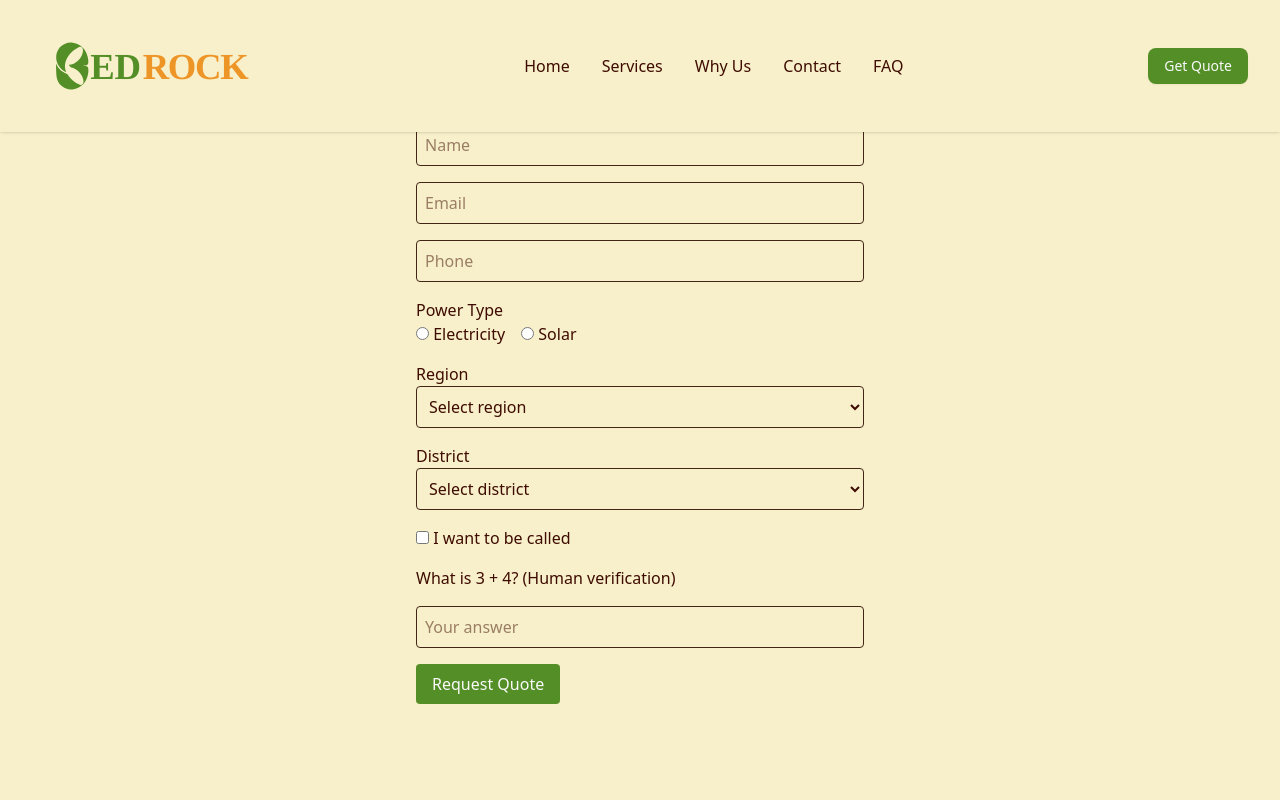
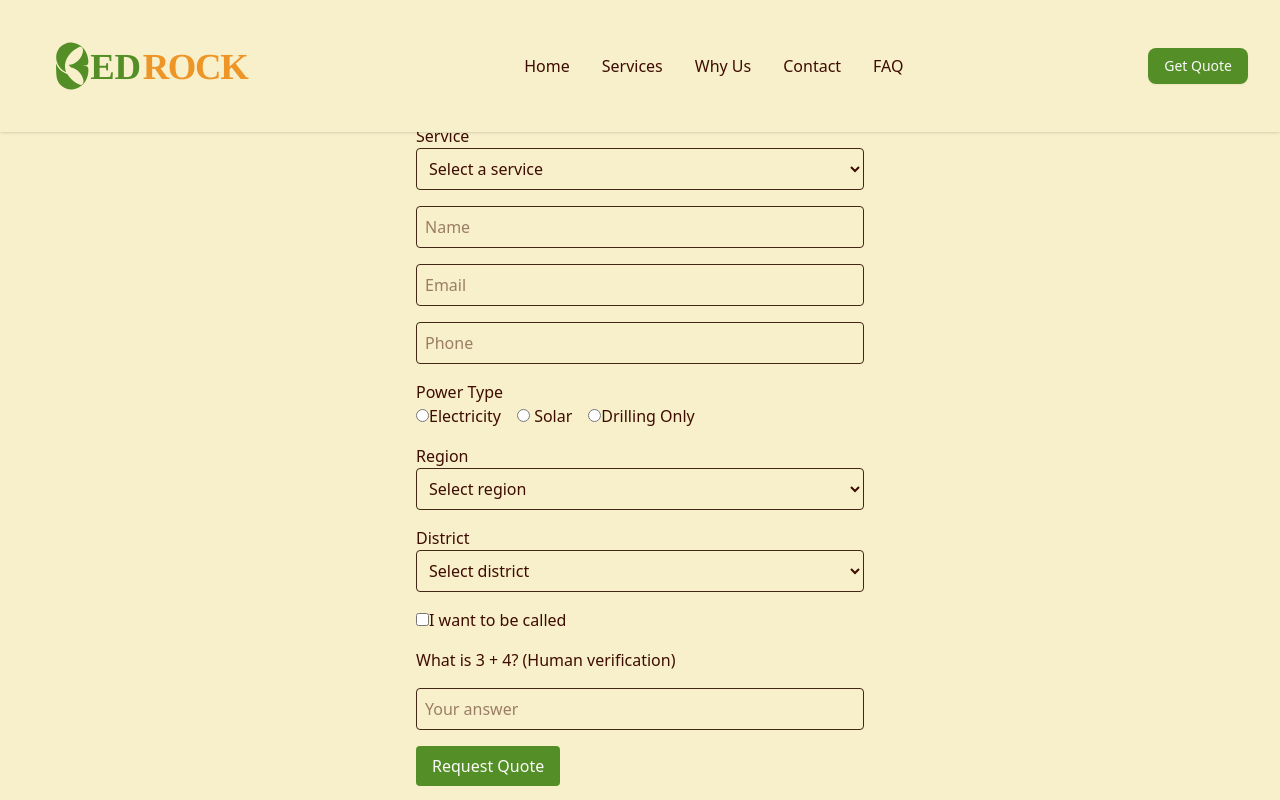
Before and after one commit to promptermax/bedrock, a React (Vite) app: page /get-a-quote in a window 1280 px wide. Built offline with nearby package versions, Linux system fonts and the light colour scheme.

Commit message:
Add service and tank size selection fields to the GetAQuoteForm.

```diff
--- a/src/components/GetAQuoteForm.jsx
+++ b/src/components/GetAQuoteForm.jsx
@@ -9,12 +9,30 @@ const regions = [
   { name: 'Upper River', districts: ['Basse', 'Wuli East', 'Wuli West'] },
 ];
 
+const services = [
+  'Borehole Drilling',
+  'Water Filtration Installation',
+  'Maintenance & After-Service',
+];
+
+const tankSizes = [
+  '500 liters',
+  '1000 liters',
+  '2000 liters',
+  '3000 liters',
+  '4000 liters',
+  '5000 liters',
+  '10000 liters',
+];
+
 const GetAQuoteForm = () => {
   const [form, setForm] = useState({
     name: '',
     email: '',
     phone: '',
+    service: '',
     power: '',
+    tankSize: '',
     region: '',
     district: '',
     wantCall: false,
@@ -45,7 +63,19 @@ const GetAQuoteForm = () => {
     setError('');
     setSuccess(true);
     console.log('Quote form submitted:', form);
-    setForm({ name: '', email: '', phone: '', power: '', region: '', district: '', wantCall: false, callTime: '', human: '' });
+    setForm({
+      name: '',
+      email: '',
+      phone: '',
+      service: '',
+      power: '',
+      tankSize: '',
+      region: '',
+      district: '',
+      wantCall: false,
+      callTime: '',
+      human: ''
+    });
   };
 
   const selectedRegion = regions.find(r => r.name === form.region);
@@ -55,6 +85,25 @@ const GetAQuoteForm = () => {
       <h2 className="text-xl font-bold text-card-foreground">Get a Quote</h2>
       {error && <div className="text-destructive">{error}</div>}
       {success && <div className="text-accent">Thank you for your request!</div>}
+
+      <div>
+        <label className="block font-medium text-card-foreground">Service</label>
+        <select
+          name="service"
+          value={form.service}
+          onChange={handleChange}
+          required
+          className="w-full border border-border bg-background text-foreground p-2 rounded"
+        >
+          <option value="">Select a service</option>
+          {services.map((service) => (
+            <option key={service} value={service}>
+              {service}
+            </option>
+          ))}
+        </select>
+      </div>
+
       <input
         type="text"
         name="name"
@@ -82,36 +131,101 @@ const GetAQuoteForm = () => {
         required
         className="w-full border border-border bg-background text-foreground p-2 rounded"
       />
+
       <div>
         <label className="block font-medium text-card-foreground">Power Type</label>
         <label className="mr-4 text-card-foreground">
-          <input type="radio" name="power" value="Electricity" checked={form.power === 'Electricity'} onChange={handleChange} required /> Electricity
+          <input
+            type="radio"
+            name="power"
+            value="Electricity"
+            checked={form.power === 'Electricity'}
+            onChange={handleChange}
+            required
+          />
+          Electricity
+        </label>
+        <label className="mr-4 text-card-foreground">
+          <input type="radio" name="power" value="Solar" checked={form.power === 'Solar'} onChange={handleChange} required /> Solar
         </label>
         <label className="text-card-foreground">
-          <input type="radio" name="power" value="Solar" checked={form.power === 'Solar'} onChange={handleChange} required /> Solar
+          <input
+            type="radio"
+            name="power"
+            value="Drilling Only"
+            checked={form.power === 'Drilling Only'}
+            onChange={handleChange}
+            required
+          />
+          Drilling Only
         </label>
       </div>
+
+      {(form.power === 'Electricity' || form.power === 'Solar') && (
+        <div>
+          <label className="block font-medium text-card-foreground">Tank Size (liters)</label>
+          <select
+            name="tankSize"
+            value={form.tankSize}
+            onChange={handleChange}
+            required
+            className="w-full border border-border bg-background text-foreground p-2 rounded"
+          >
+            <option value="">Select tank size</option>
+            {tankSizes.map((size) => (
+              <option key={size} value={size}>
+                {size}
+              </option>
+            ))}
+          </select>
+        </div>
+      )}
+
       <div>
         <label className="block font-medium text-card-foreground">Region</label>
-        <select name="region" value={form.region} onChange={handleRegionChange} required className="w-full border border-border bg-background text-foreground p-2 rounded">
+        <select
+          name="region"
+          value={form.region}
+          onChange={handleRegionChange}
+          required
+          className="w-full border border-border bg-background text-foreground p-2 rounded"
+        >
           <option value="">Select region</option>
-          {regions.map(r => (
-            <option key={r.name} value={r.name}>{r.name}</option>
+          {regions.map((r) => (
+            <option key={r.name} value={r.name}>
+              {r.name}
+            </option>
           ))}
         </select>
       </div>
       <div>
         <label className="block font-medium text-card-foreground">District</label>
-        <select name="district" value={form.district} onChange={handleChange} required className="w-full border border-border bg-background text-foreground p-2 rounded" disabled={!form.region}>
+        <select
+          name="district"
+          value={form.district}
+          onChange={handleChange}
+          required
+          className="w-full border border-border bg-background text-foreground p-2 rounded"
+          disabled={!form.region}
+        >
           <option value="">Select district</option>
-          {selectedRegion && selectedRegion.districts.map(d => (
-            <option key={d} value={d}>{d}</option>
-          ))}
+          {selectedRegion &&
+            selectedRegion.districts.map((d) => (
+              <option key={d} value={d}>
+                {d}
+              </option>
+            ))}
         </select>
       </div>
       <div>
         <label className="text-card-foreground">
-          <input type="checkbox" name="wantCall" checked={form.wantCall} onChange={handleChange} /> I want to be called
+          <input
+            type="checkbox"
+            name="wantCall"
+            checked={form.wantCall}
+            onChange={handleChange}
+          />
+          I want to be called
         </label>
       </div>
       {form.wantCall && (
```
